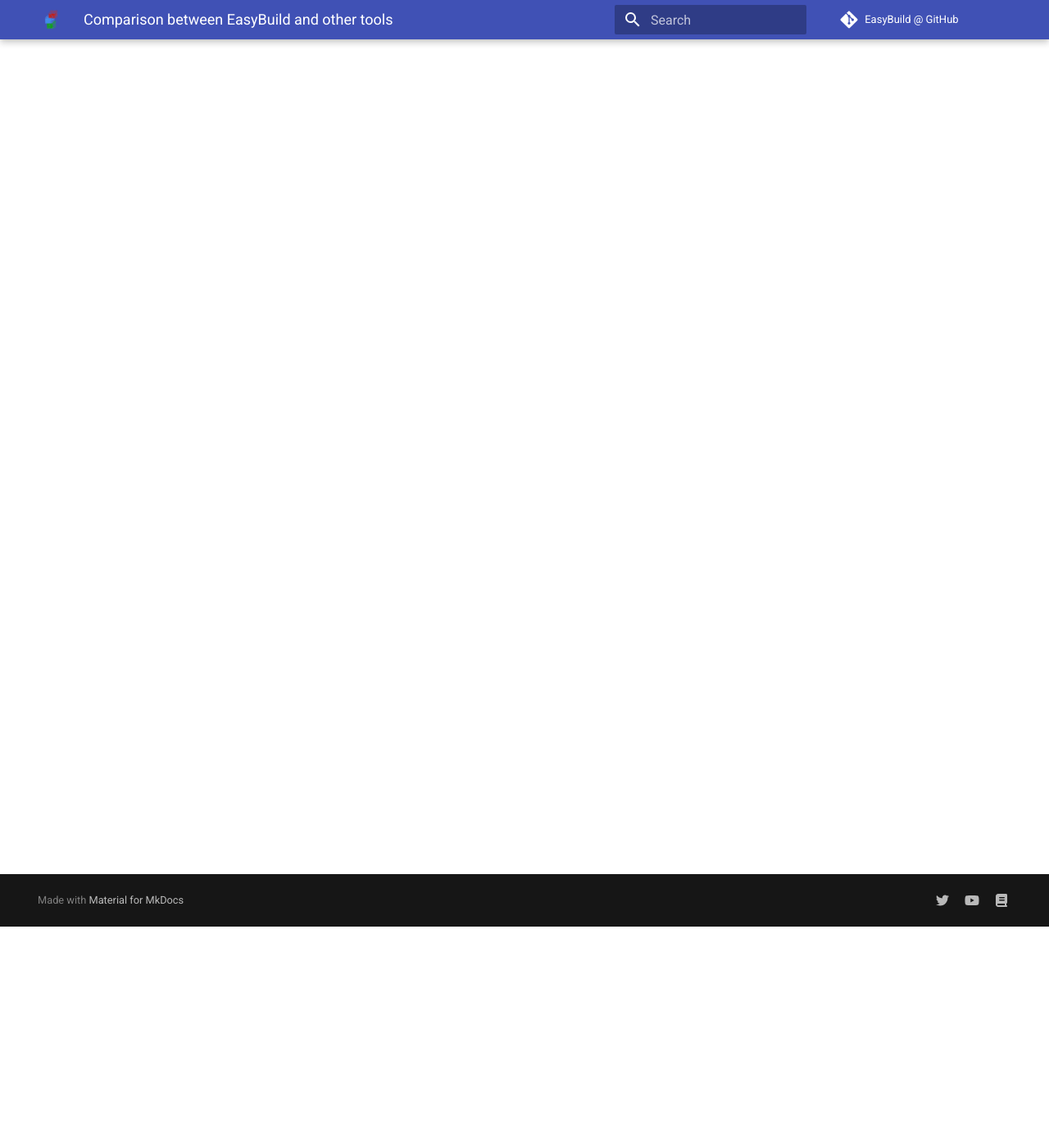
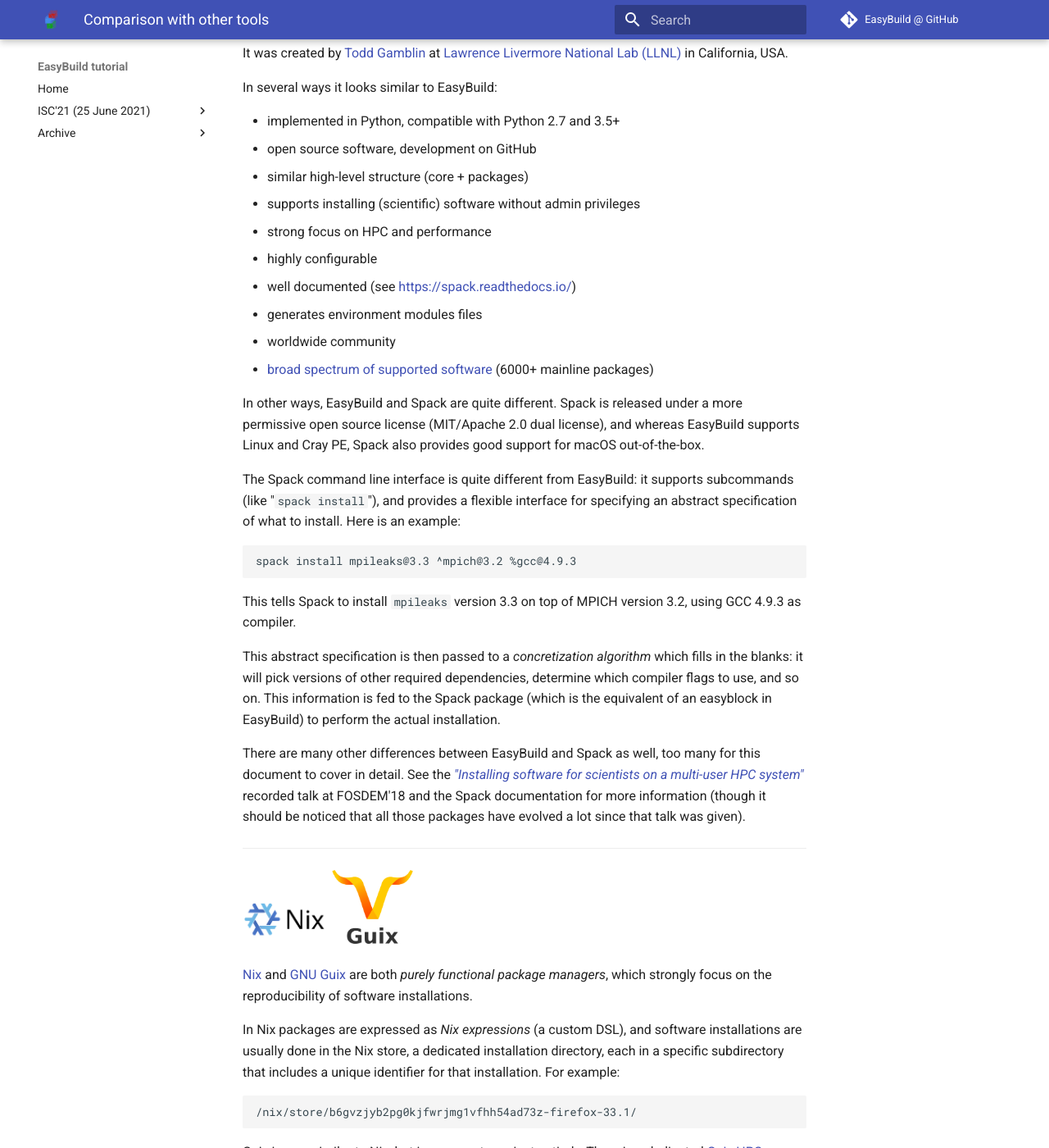
Before and after one commit to easybuilders/easybuild-tutorial, an MkDocs documentation site: the page built from docs/2022-isc22/comparison_other_tools.md, in a window 1280 px wide and 1400 px high, scrolled down 270 px. Shown: the whole window at 82% size. Built offline with MkDocs 1.6.1 and Material for MkDocs 9.7.7, drawn with Linux system fonts in a browser that asks for light colours; some of the changed text lies outside the part shown.

Commit message:
First version for a comparison with other tools page.

````diff
--- a/docs/2022-isc22/comparison_other_tools.md
+++ b/docs/2022-isc22/comparison_other_tools.md
@@ -1 +1,99 @@
-# Comparison between EasyBuild and other tools
+# Comparison with other tools
+
+<p><img src="../../img/spack_logo.png" alt="Spack logo" width="25%"/></p>
+
+The project that most compares with EasyBuild is <a href="https://spack.io/">Spack</a>, a flexible package manager for HPC systems.
+
+It was created by [Todd Gamblin](https://github.com/tgamblin) at [Lawrence Livermore National Lab
+(LLNL)](https://www.llnl.gov) in California, USA.
+
+In several ways it looks similar to EasyBuild:
+
+* implemented in Python, compatible with Python 2.7 and 3.5+
+* open source software, development on GitHub
+* similar high-level structure (core + packages)
+* supports installing (scientific) software without admin privileges
+* strong focus on HPC and performance
+* highly configurable
+* well documented (see [https://spack.readthedocs.io/](https://spack.readthedocs.io))
+* generates environment modules files
+* worldwide community
+* [broad spectrum of supported software](https://spack.readthedocs.io/en/latest/package_list.html) (6000+ mainline packages)
+
+In other ways, EasyBuild and Spack are quite different. Spack is released
+under a more permissive open source license (MIT/Apache 2.0 dual license), and
+whereas EasyBuild supports Linux and Cray PE, Spack also provides good support
+for macOS out-of-the-box.
+
+The Spack command line interface is quite different from EasyBuild: it
+supports subcommands (like "`spack install`"), and provides a flexible interface
+for specifying an abstract specification of what to install. Here is an example:
+
+```shell
+spack install mpileaks@3.3 ^mpich@3.2 %gcc@4.9.3
+```
+
+This tells Spack to install `mpileaks` version 3.3 on top of MPICH version 3.2, using GCC 4.9.3 as compiler.
+
+This abstract specification is then passed to a *concretization algorithm*
+which fills in the blanks: it will pick versions of other required dependencies,
+determine which compiler flags to use, and so on. This information is fed to the
+Spack package (which is the equivalent of an easyblock in EasyBuild) to perform
+the actual installation.
+
+There are many other differences between EasyBuild and Spack as well, too many for this document to cover in detail. See the [*"Installing software for scientists on a multi-user HPC system"*](https://archive.fosdem.org/2018/schedule/event/installing_software_for_scientists/) recorded talk at FOSDEM'18 and the Spack documentation for more information (though it should be noticed that all those packages have evolved a lot since that talk was given).
+
+
+---
+
+<p><img src="../../img/nix_logo.png" alt="Nix logo" width="15%"/>
+<img src="../../img/guix_logo.png" alt="Guix logo" width="15%"/></p>
+
+[Nix](https://nixos.org/) and [GNU Guix](https://guix.gnu.org/) are both
+*purely functional package managers*, which strongly focus on the reproducibility
+of software installations.
+
+In Nix packages are expressed as *Nix expressions* (a custom DSL), and software
+installations are usually done in the Nix store, a dedicated installation directory, each in a specific subdirectory
+that includes a unique identifier for that installation. For example:
+
+```
+/nix/store/b6gvzjyb2pg0kjfwrjmg1vfhh54ad73z-firefox-33.1/
+```
+
+Guix is very similar to Nix, but is a separate project entirely.
+There is a dedicated [Guix HPC](https://hpc.guix.info/) community that focuses on the use of Guix in an HPC context.
+Packages in Guix are implemented in Guile Scheme, and many advanced features
+like transactional upgrades and rollbacks are supported.
+
+To the best of our knowledge, neither of these tools have seen wide adoption
+in the HPC community to date.
+
+---
+
+<p><img src="../../img/conda_logo.png" alt="conda logo" width="20%"/></p>
+
+[Conda](https://docs.conda.io/en/latest/) is a package manager that
+runs on Windows, macOS and Linux, and is very popular in the scientific
+community.
+
+It focuses on quick installation of software and ease of use, and lets users create
+a *conda environment* in which they can install one or more packages.
+These packages are usually *pre-built generic binaries* however,
+which may significantly impact the performance of the installations.
+
+Despite wide adoption in the scientific community `conda` is not a good fit
+for HPC systems for a number of reasons, including poor support for multi-user
+environments, a lack of focus on performance, heavily relying on the home
+directory (which usually is limited in size on HPC systems), and more.
+There is also no guarantee that it will install libraries that are compatible with
+the hardware of the cluster you're working on, so the Conda-installed software may
+not always talk properly to the cluster interconnect or resource manager.
+See [this link](https://docs.alliancecan.ca/wiki/Anaconda/en) for a more detailed discussion.
+
+In addition, software installed via `conda` usually does not mix well with
+software installed through environment modules.
+
+---
+
+[*(back to overview page)*](index.md)
````
